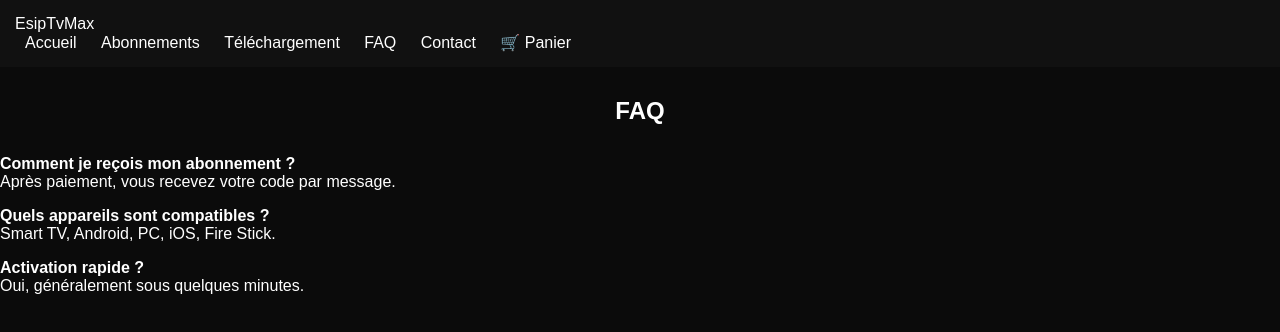
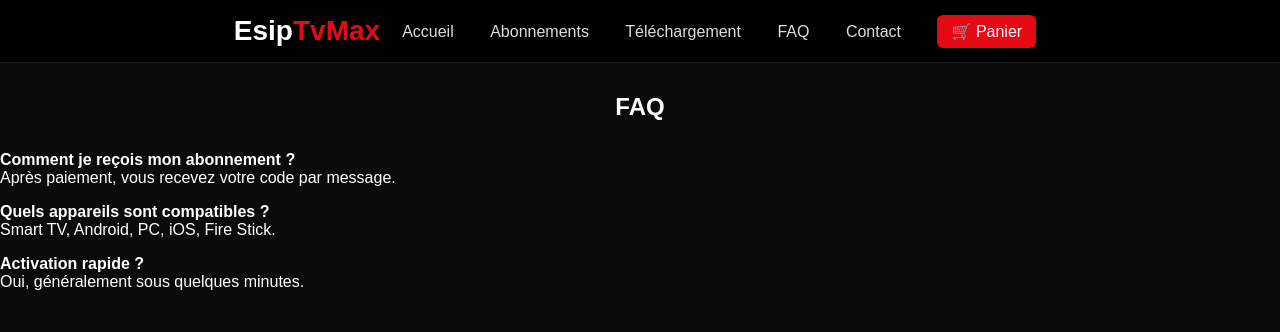
Before and after one commit to EsipTvMax/EsipTvMax, a plain HTML site: page faq.html in a window 1280 px wide. Drawn offline with Linux system fonts and the light colour scheme.

Commit message:
Update style.css

```diff
--- a/style.css
+++ b/style.css
@@ -510,3 +510,56 @@
 .whatsapp-btn:hover {
   background: #1ebe5d;
 }
+.main-header {
+  background: #000;
+  border-bottom: 1px solid #222;
+  padding: 15px 0;
+}
+
+.header-container {
+  display: flex;
+  justify-content: space-between;
+  align-items: center;
+  max-width: 1150px;
+  margin: 0 auto;
+  padding: 0 20px;
+}
+
+.logo {
+  font-size: 28px;
+  font-weight: bold;
+}
+
+.logo-main {
+  color: #ffffff;
+}
+
+.logo-accent {
+  color: #e50914;
+}
+
+.main-nav a {
+  color: #ddd;
+  margin-left: 22px;
+  text-decoration: none;
+  font-size: 16px;
+  font-weight: 500;
+  transition: color 0.25s ease;
+}
+
+.main-nav a:hover {
+  color: #e50914;
+}
+
+/* Panier mis en avant */
+.panier-link {
+  background: #e50914;
+  color: #fff !important;
+  padding: 8px 14px;
+  border-radius: 6px;
+  margin-left: 25px;
+}
+
+.panier-link:hover {
+  background: #ff1e27;
+}
```
